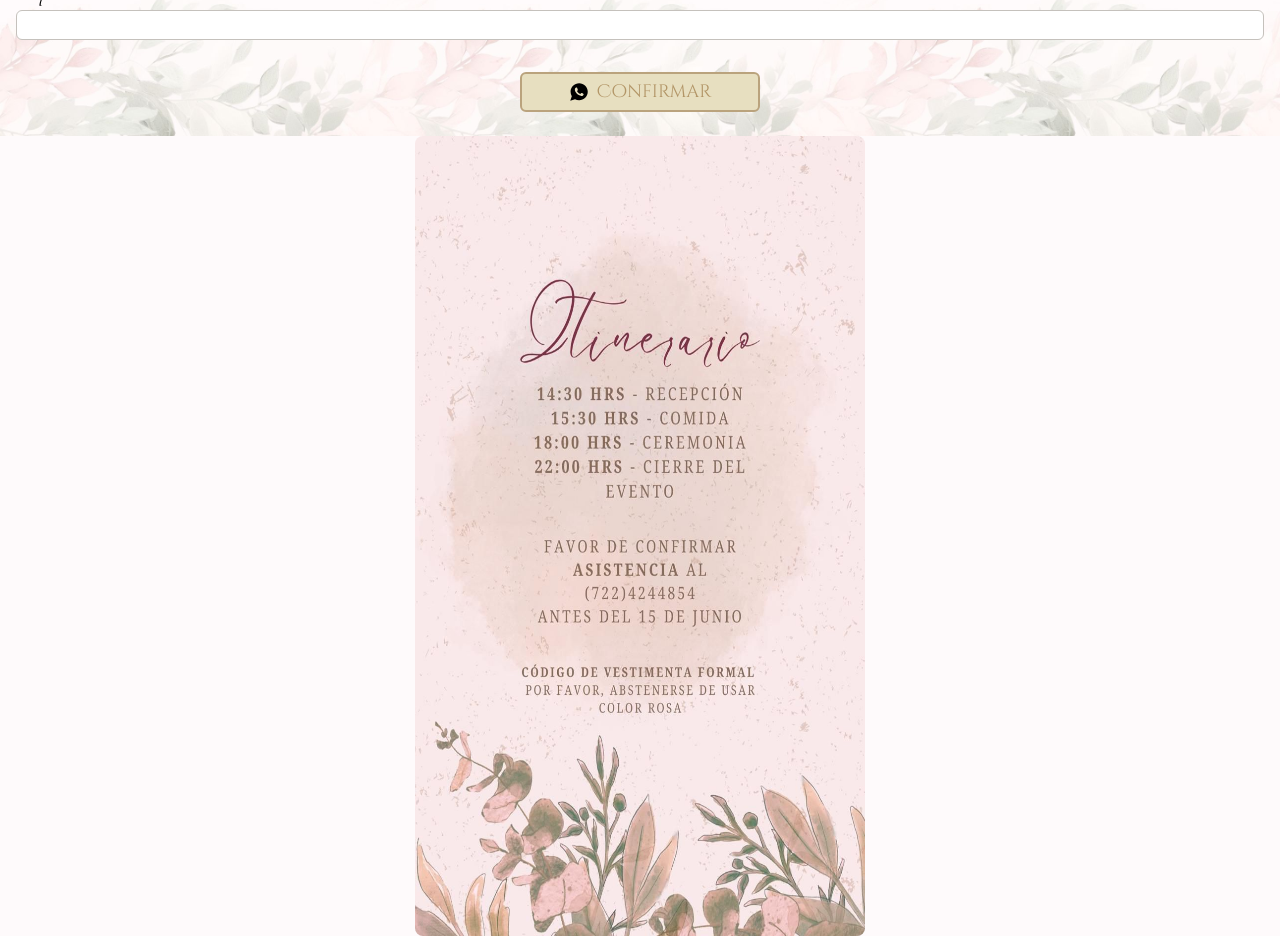
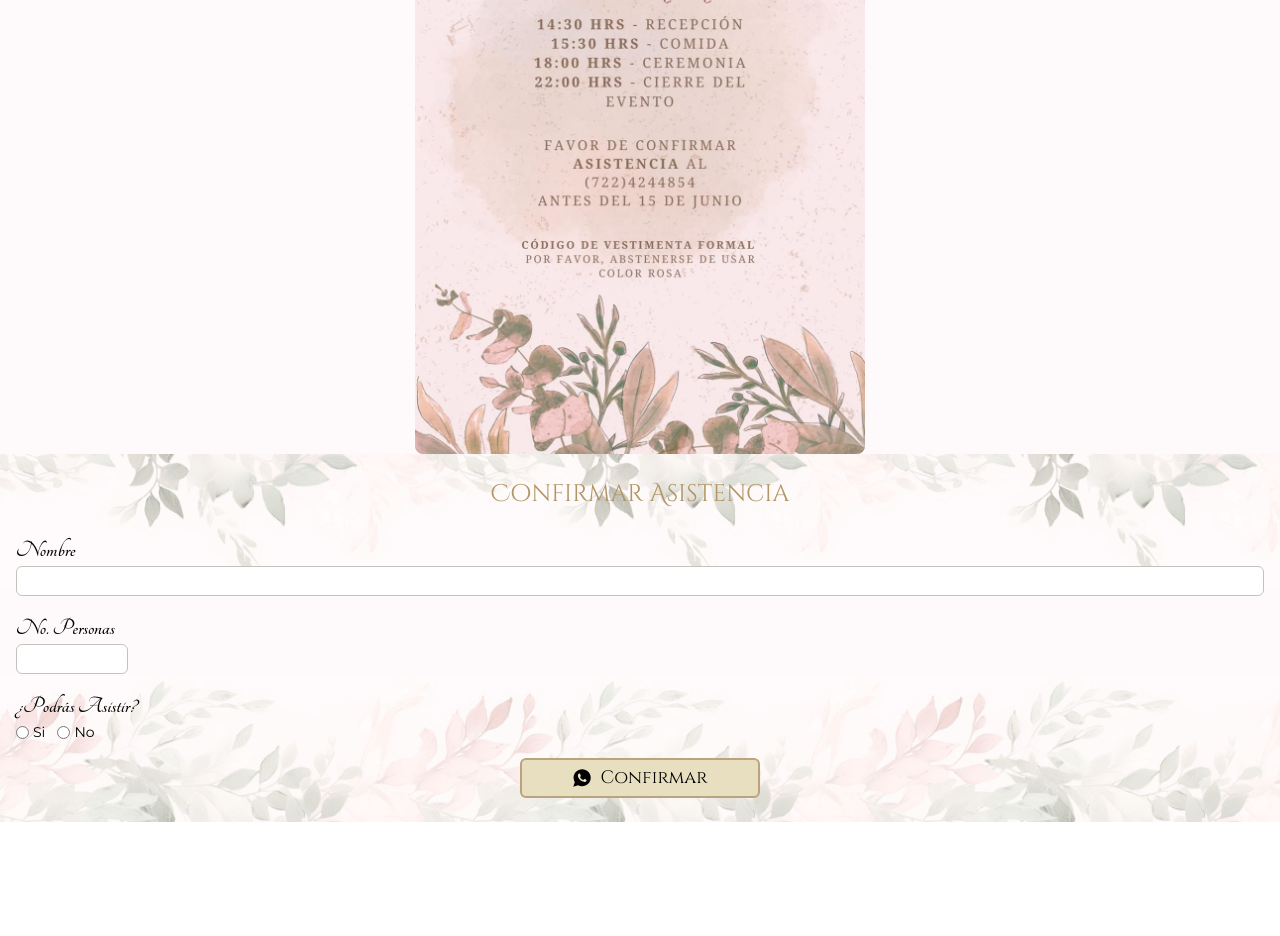
Before and after one commit to elicl73/xv-invitacion-app, a Next.js app: page / in a window 1280 px wide. Shown: the part 2280-3216 px from the top of the page. After the commit the page ends 3102 px from the top, so only its background shows below. Built offline with nearby package versions, Linux system fonts and the light colour scheme.

Commit message:
Confirmacion lista

```diff
--- a/app/page.tsx
+++ b/app/page.tsx
@@ -1,10 +1,8 @@
-import Image from 'next/image'
-import Link from 'next/link'
-
 import Recepcion from './ui/components/recepcion'
 import DondeCuando from './ui/components/donde-cuando'
 import Vestimenta from './ui/components/vestimenta'
 import Confirmacion from './ui/components/confirmacion'
+import Moments from './ui/components/moments'
 
 export default function Home() {
   return (
@@ -12,18 +10,8 @@ export default function Home() {
       <Recepcion />
       <DondeCuando />
       <Vestimenta />
+      <Moments />
       <Confirmacion />
-      <div className="flex flex-col items-center justify-center w-screen bg-[#FEFAFB]">
-        <div className="flex flex-col gap-4 justify-center items-center overflow-hidden">
-          <Image
-            className="rounded-lg h-screen"
-            src="/imgs/recepcion.jpeg"
-            width="450"
-            height="500"
-            alt=""
-          />
-        </div>
-      </div>
     </main>
   )
 }
--- a/app/ui/components/confirmacion.tsx
+++ b/app/ui/components/confirmacion.tsx
@@ -1,15 +1,30 @@
-import React from 'react'
-import {
-  cinzel,
-  cinzelDecorative,
-  josefinSlab,
-  montserrat,
-  tangerine,
-} from '../fonts'
+'use client'
+
+import { useState } from 'react'
+import { IoLogoWhatsapp } from 'react-icons/io'
+import { cinzel, cinzelDecorative, montserrat, tangerine } from '../fonts'
 import Link from 'next/link'
-import { IoLogoWhatsapp } from 'react-icons/io'
 
 export default function Confirmacion() {
+  const [nombre, setNombre] = useState('')
+  const [personas, setPersonas] = useState('')
+  const [respuesta, setRespuesta] = useState('')
+
+  const handleLink = () => {
+    let textPerson = ''
+    if (personas === '1') {
+      textPerson = 'persona'
+    } else {
+      textPerson = 'personas'
+    }
+    if (respuesta === 'Si') {
+      return `https://wa.me/5217222640836/?text=Yo+${nombre}+confirmo+mi+asistencia+somos+en+total+${personas}+${textPerson}`
+    } else if (respuesta === 'No') {
+      return `https://wa.me/5217222640836/?text=Yo+${nombre}+lamento+no+poder+asistir+agradezco+la+invitación`
+    }
+    return '/'
+  }
+
   return (
     <div className="flex flex-col items-center justify-center bg-superior bg-[#FEFAFB] bg-top bg-repeat-x bg-[length:450px_auto]">
       <div className="w-screen bg-inferior bg-bottom bg-repeat-x bg-[length:450px_auto] overflow-hidden">
@@ -23,23 +38,53 @@ export default function Confirmacion() {
             >
               <label>Nombre</label>
               <input
+                type="text"
+                required={true}
                 className={`${montserrat.className} text-sm w-full rounded-md mb-4 border border-[#C5C1BC] p-1`}
+                onChange={(e) => setNombre(e.target.value)}
               />
-              <label>Apellido</label>
+              <label>No. Personas</label>
               <input
-                className={`${montserrat.className} text-sm w-full rounded-md mb-4 border border-[#C5C1BC] p-1`}
+                type="text"
+                required={true}
+                className={`${montserrat.className} text-sm w-28 rounded-md mb-4 border border-[#C5C1BC] p-1`}
+                onChange={(e) => setPersonas(e.target.value)}
               />
+              <label>¿Podrás Asistir?</label>
+              <div
+                className={`${montserrat.className} text-sm flex felx-col gap-3`}
+              >
+                <span className="flex items-center gap-1">
+                  <input
+                    onChange={(e) => setRespuesta(e.target.value)}
+                    type="radio"
+                    value="Si"
+                    required={true}
+                    name="respuesta"
+                  />
+                  <label>Si</label>
+                </span>
+                <span className="flex items-center gap-1">
+                  <input
+                    onChange={(e) => setRespuesta(e.target.value)}
+                    type="radio"
+                    value="No"
+                    required={true}
+                    name="respuesta"
+                  />
+                  <label>No</label>
+                </span>
+              </div>
             </div>
             <div className="flex items-center justify-center">
               <div
                 className={`flex items-center justify-center text-lg w-60 h-10 border-2 border-[#BAA37D] bg-[#e7dfc0] rounded-md mt-4 hover:bg-white`}
               >
                 <Link
-                  href="https://wa.me/5217222640836/?text=Confirmo+mi+asistencia"
-                  className="
-                flex items-center justify-center gap-2"
+                  href={handleLink()}
+                  className={`${cinzel.className} flex text-black items-center justify-center gap-2`}
                 >
-                  <IoLogoWhatsapp size={20} color="black" />
+                  <IoLogoWhatsapp size={20} />
                   <span>Confirmar</span>
                 </Link>
               </div>
--- /dev/null
+++ b/app/ui/components/moments.tsx
@@ -0,0 +1,17 @@
+import Image from 'next/image'
+
+export default function Moments() {
+  return (
+    <div className="flex flex-col items-center justify-center w-screen bg-[#FEFAFB]">
+      <div className="flex flex-col gap-4 justify-center items-center overflow-hidden">
+        <Image
+          className="rounded-lg"
+          src="/imgs/recepcion.jpeg"
+          width="450"
+          height="500"
+          alt=""
+        />
+      </div>
+    </div>
+  )
+}
```
